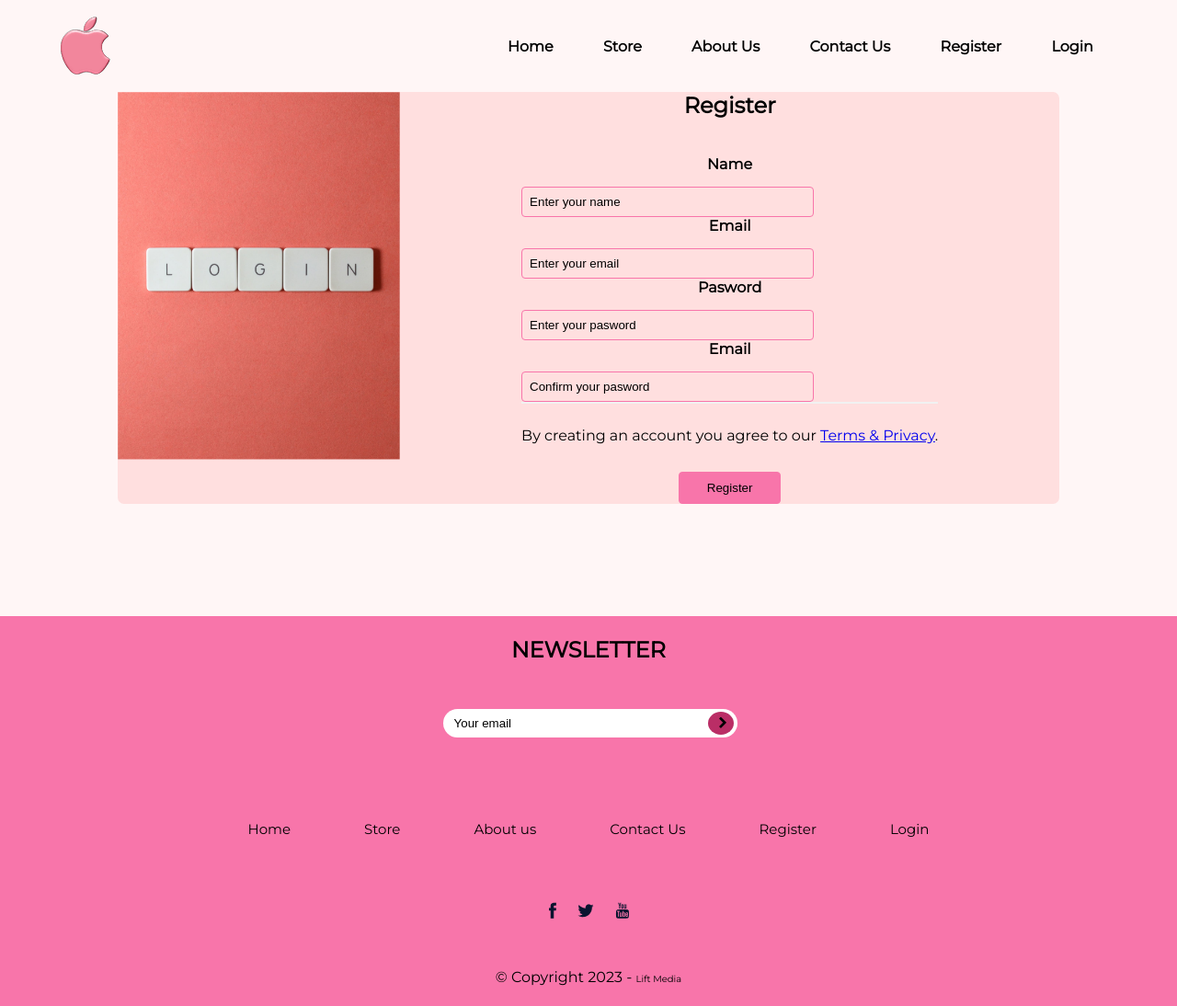
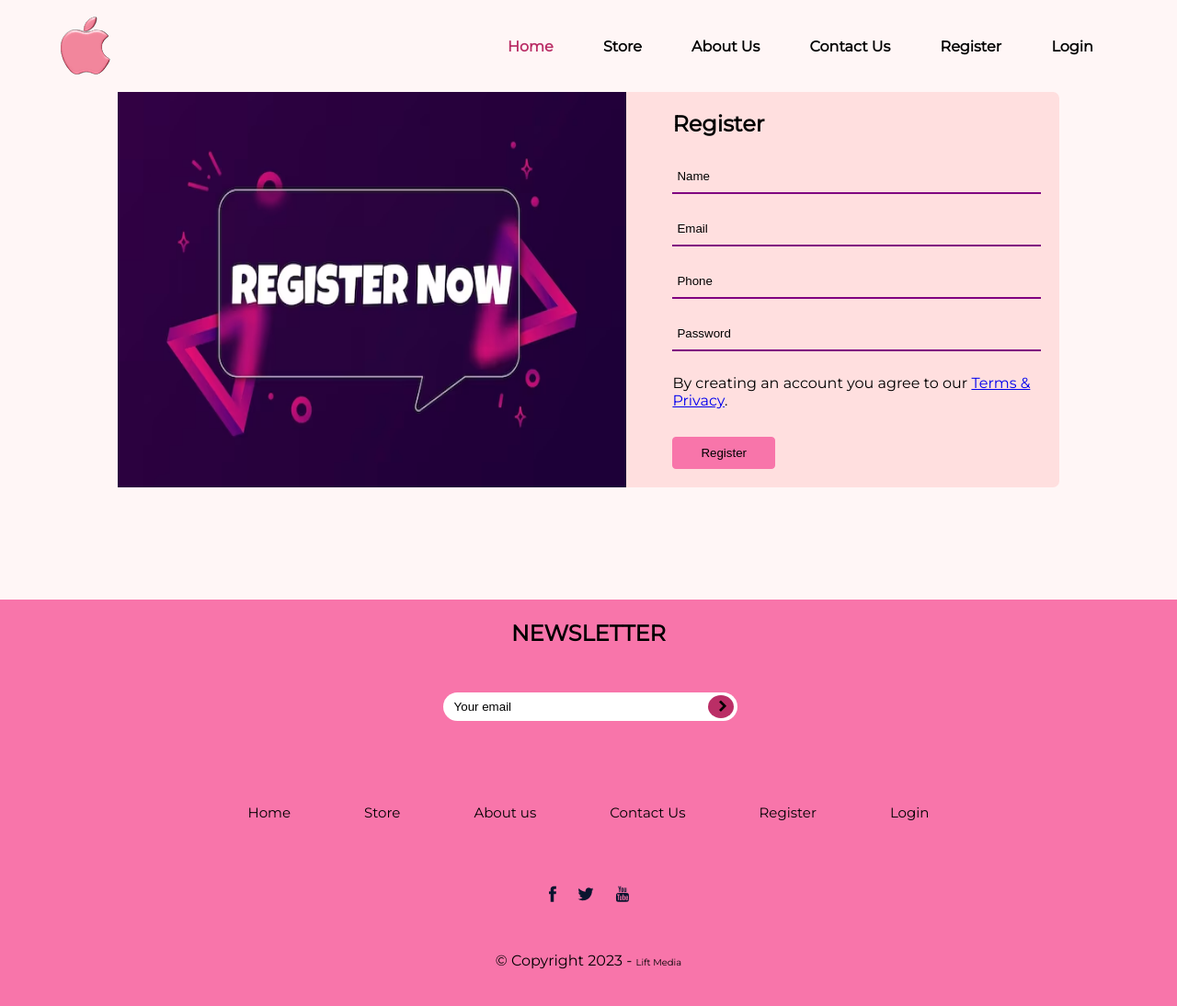
Before and after one commit to anitabuja/ProjektiWeb, a PHP site: page /register.html in a window 1280 px wide. Shown: the whole page at 92% size. After the commit the page ends 1054 px from the top, so only its background shows below. Run offline with PHP 8.4, Linux system fonts and the light colour scheme.

Commit message:
made some changes

```diff
--- a/register.html
+++ b/register.html
@@ -39,26 +39,22 @@
     <section class="Register_section">
         <div class="container">
             <div class="boxes">
-                <div class="loginft">
-                    <img src="img/pexels-miguel-á-padriñán-2882566 1 (1).png" alt="Login foto">
+                <div class="registerft">
+                    <img src="img/register-now-speech-bubble-banner-with-register-now-text-glassmorphism-style-business-marketing-advertising-vector-isolated-background-eps-10_399089-3544.avif" alt="Login foto">
                 </div>
-                <div class="box">
+                <div class="registerbox">
 
                     <h2>Register</h2>
-
-                    <form class="loginform">
-                        <label for="Name"><b>Name</b></label>
-                    <input type="text" placeholder="Enter your name">
-
-                    <label for="Email"><b>Email</b></label>
-                    <input type="text" placeholder="Enter your email" >
-
-                    <label for="Pasword"><b>Pasword</b></label>
-                    <input type="password" placeholder="Enter your pasword" >
-
-                    <label for="Confirm Pasword"><b>Email</b></label>
-                    <input type="password" placeholder="Confirm your pasword" >
-                    <hr>
+                    <form class="registerform">
+                        <input type="text" placeholder="Name">
+                        <hr>
+                        <input type="email" placeholder="Email">
+                        <hr>
+                        <input type="tel" placeholder="Phone">
+                        <hr>
+                        <input type="password" placeholder="Password">
+                        <hr>
+                    </form>
                     <p>By creating an account you agree to our <a href="#">Terms & Privacy</a>.</p>
 
 
--- a/style.css
+++ b/style.css
@@ -41,7 +41,7 @@
   width: 300px;
   padding: 8px;
   background-color: #ffdfdf;
-  margin-top: 15px;
+ margin-bottom: 15px;
   display: flex;
   flex-direction: column;
 }
@@ -243,8 +243,7 @@
 }
 
 .homebanner {
-  background-image: linear-gradient(rgba(0, 0, 0, 0.7), rgba(0, 0, 0, 0.7)),
-    url(img/bannerfoto.jfif);
+  background-image: linear-gradient(rgba(0, 0, 0, 0.7), rgba(0, 0, 0, 0.7)), url(img/bannerfoto.jfif);
   position: relative;
   background-repeat: no-repeat;
   width: 100%;
@@ -646,7 +645,7 @@
 background-size: cover;
 background-attachment: fixed;
 }
-*/
+
 
 
 .links a.active{
@@ -899,7 +898,34 @@
   }
 
 
+  .registerft img{
+    height: 100%;
+    width: 100%;
 
+  }
+
+  .registerbox{
+    margin-left: 30px;
+    padding: 20px;
+  }
+
+  .registerform input{
+    border: none;
+    padding: 5px;
+    background-color:  #ffdfdf;
+    outline: none;
+  }
+
+  hr{
+    margin-top: 5px;
+    height: 2px;
+    background-color:purple;
+    border: none;
+  }
+
+  .registerbox h2{
+    margin-bottom: 30px;
+  }
 
 
 
```
Also changed, not shown: script/script.js (+1 -33 lines), img/register-now-speech-bubble-banner-with-register-now-text-glassmorphism-style-business-marketing-advertising-vector-isolated-background-eps-10_399089-3544.avif (added).
